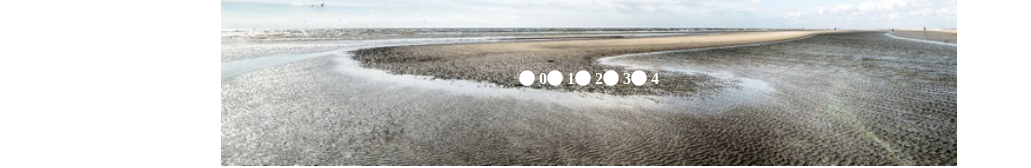
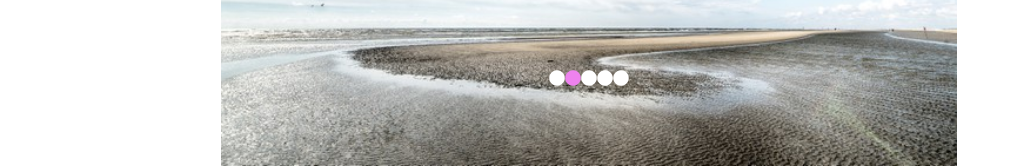
Before and after one commit to 0ttone/vue-slider, a plain HTML site: page index.html in a window 1280 px wide. Shown: the part 323-491 px from the top of the page, without its empty margins (51-1082 px from the left). Drawn offline with nearby package versions, Linux system fonts and the light colour scheme.

Commit message:
completo dot non funza

```diff
--- a/css/style.css
+++ b/css/style.css
@@ -18,3 +18,7 @@
       color: white;
       margin-top: -100px;/*TODO rivedere con absolute ?*/
 }
+
+.slider-dots .current{
+      color: violet;
+}
--- a/index.html
+++ b/index.html
@@ -22,11 +22,21 @@
                         <div class="slider-picture col-8">
                               <img :src= "photos[pictureIndex]" alt="picture">
                               <div class="slider-dots">
-                                    <i v-for = "(img, index) in photos"
-                                    class="fas fa-circle">
+
+                                    <!--classe isCurrentDot che viene generata in methods ogni volta
+                                    //di fatto riscrive html ad ogni ciclo di verifica
+                                    //della funzione ->vedi methods-->
+
+                                    <i
+                                    v-for = "(img, index) in photos"
+                                    :class= "isCurrentDot(index)"
+                                    class= "fas fa-circle"
+                                    @click= "dotMoveTo(index)"
+                                    >
                                     <!-- introdotto index in v-for che mostra e associa elemento -->
-                                    {{index}}
+
                                     </i>
+
 
                               </div>
                         </div>
--- a/js/script.js
+++ b/js/script.js
@@ -56,7 +56,34 @@ const app = new Vue(
                               this.pictureIndex--;
                         }
 
-                  }
+                  },
+
+                  //nuova function che indirizza il singolo
+                        //dot all immagine equivalente ->sempre utilizzando
+                        // index che ancora una volta , ad ogni click,verrà riscritto
+
+                  dotMoveTo: function (index){
+                              this.pictureIndex === index;
+
+                        },
+
+                        //questa classe ritorna e assegna una classe diversa se
+                        // isCurrentDot === this.pictureIndex e gli attributi saranno
+                        //adeguatamente gestita in CSS
+                  isCurrentDot: function (index){
+                        if (index === this.pictureIndex){
+                              return 'current';
+                        }else {
+                              return '';
+                        }
+
+                  },
+
+
+
+
+
+
 
 
 
```
